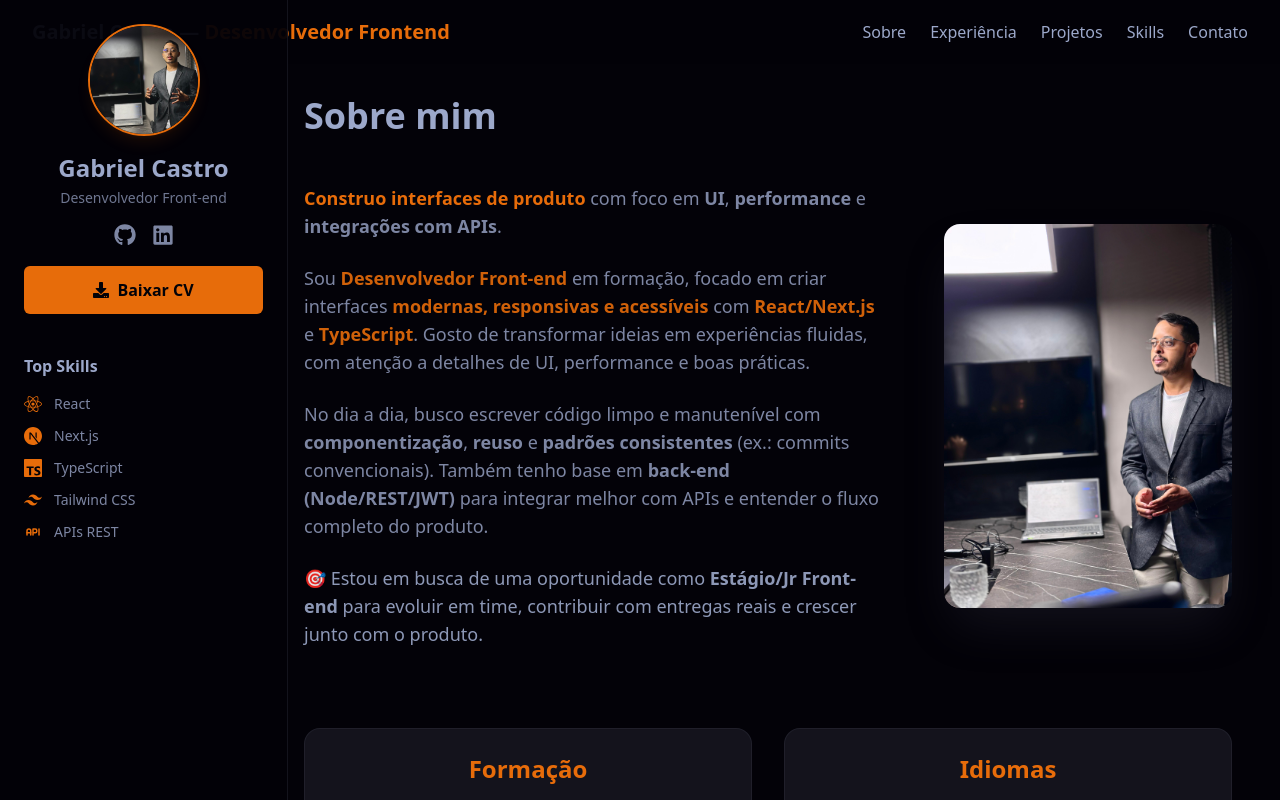
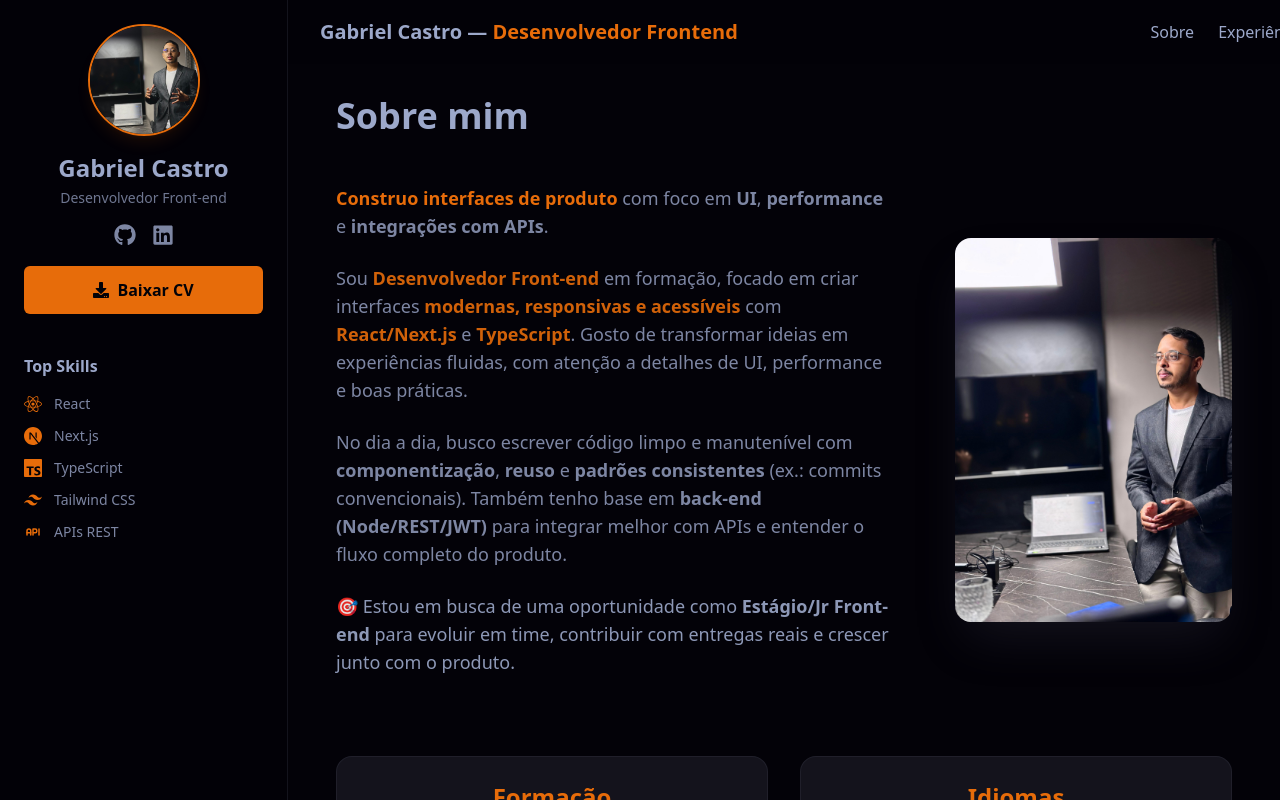
Before and after one commit to DevBielCastro/Gabriel-Castro_Portfolio, a React (Vite) app: page / in a window 1280 px wide. Shown: the top 800 px of the page. Built offline with nearby package versions, Linux system fonts and the light colour scheme.

Commit message:
Correção de sobreposição sidebar para header

```diff
--- a/src/App.tsx
+++ b/src/App.tsx
@@ -1,29 +1,38 @@
 import { useState } from "react";
+
+import { Sidebar } from "./components/Sidebar";
+import { Header } from "./components/Header";
+
 import { About } from "./components/About";
+import { Experience } from "./components/Experience";
+import { Projects } from "./components/Projects";
+import { Skills } from "./components/Skills";
 import { Contact } from "./components/Contact";
-import { Experience } from "./components/Experience";
-import { Header } from "./components/Header";
-import { Projects } from "./components/Projects";
-import { Sidebar } from "./components/Sidebar";
-import { Skills } from "./components/Skills";
 
-function App() {
+export default function App() {
   const [isSidebarOpen, setIsSidebarOpen] = useState(false);
 
+  function toggleSidebar() {
+    setIsSidebarOpen((prev) => !prev);
+  }
+
   return (
-    <main className="min-h-screen bg-background text-gray-300">
-      <Header isSidebarOpen={isSidebarOpen} setIsSidebarOpen={setIsSidebarOpen} />
+    <div className="min-h-screen bg-background text-secondary">
+      {/* Sidebar fixa */}
       <Sidebar isSidebarOpen={isSidebarOpen} />
-      {/* Padding à esquerda apenas em telas médias ou maiores */}
-      <div className="md:pl-64">
-        <About />
-        <Experience />
-        <Projects />
-        <Skills />
-        <Contact />
+
+      {/* ✅ CONTEÚDO (Header + Seções) deslocado no desktop pra não ficar atrás da Sidebar */}
+      <div className="md:ml-72">
+        <Header onToggleSidebar={toggleSidebar} />
+
+        <main>
+          <About />
+          <Experience />
+          <Projects />
+          <Skills />
+          <Contact />
+        </main>
       </div>
-    </main>
+    </div>
   );
 }
-
-export default App;
```
